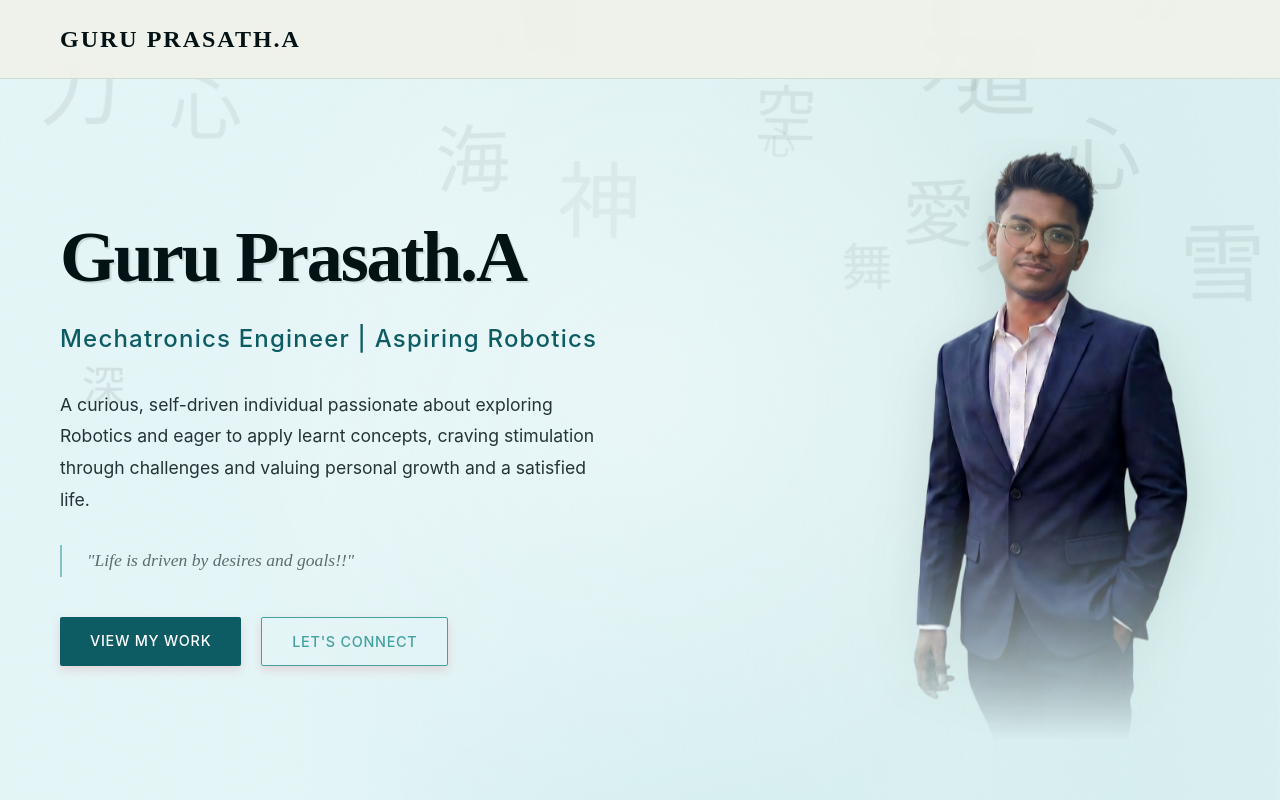
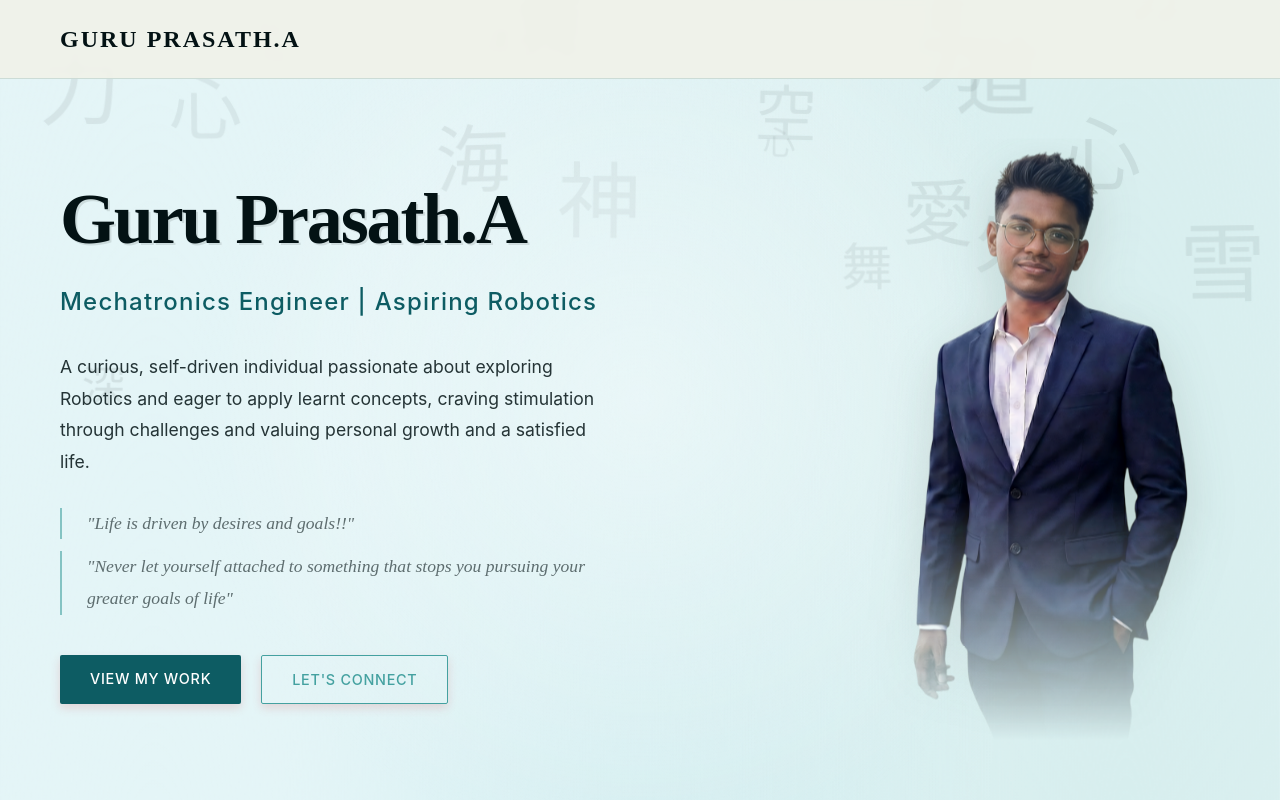
Before and after one commit to Pirate-tek/guru-portfolio, a React (Vite) app: page / in a window 1280 px wide. Shown: the top 800 px of the page. Built offline with nearby package versions, Linux system fonts and the light colour scheme; a web font is replaced by a local one.

Commit message:
new_update

```diff
--- a/src/components/Hero.css
+++ b/src/components/Hero.css
@@ -67,6 +67,10 @@
     opacity: 0.7;
     font-family: var(--font-display);
     /* More traditional feel for philosophy */
+}
+
+.hero-philosophy + .hero-philosophy {
+    margin-top: 12px;
 }
 
 .hero-actions {
--- a/src/components/Hero.jsx
+++ b/src/components/Hero.jsx
@@ -16,6 +16,9 @@ const Hero = () => {
                         <p className="hero-philosophy">
                             "Life is driven by desires and goals!!"
                         </p>
+                        <p className="hero-philosophy">
+                            "Never let yourself attached to something that stops you pursuing your greater goals of life"
+                        </p>
                     </div>
                     <div className="hero-actions">
                         <a href="#projects" className="btn">View My Work</a>
```
